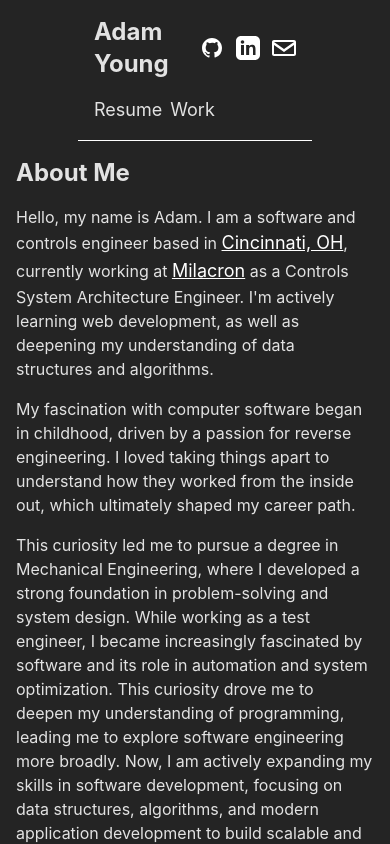
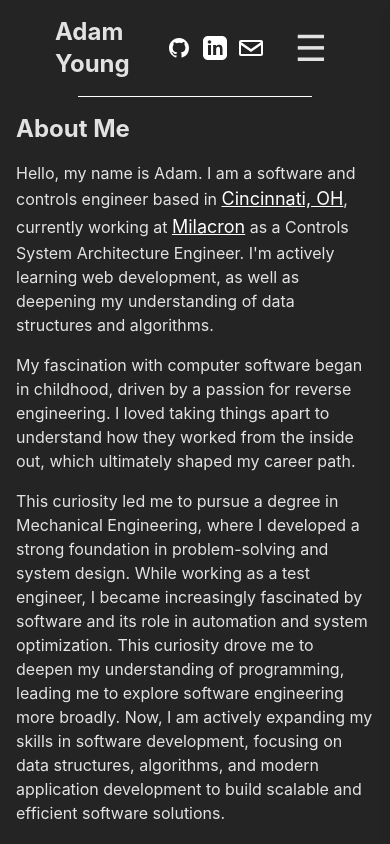
Before and after one commit to Adonuu/portfolio, a React (Vite) app: page / in a window 390 px wide. Shown: the top 844 px of the page. Built offline with nearby package versions, Linux system fonts and the light colour scheme.

Commit message:
added burger menu for better mobile experience

```diff
--- /dev/null
+++ b/src/components/burgerMenu.jsx
@@ -0,0 +1,41 @@
+import { useState, useEffect } from "react";
+import { Link } from "react-router-dom";
+import PropTypes from "prop-types";
+
+export function BurgerMenu({ className }) {
+  const [isOpen, setIsOpen] = useState(false);
+
+  useEffect(() => {
+    const handleClickOutside = (event) => {
+      if (isOpen && !event.target.closest(".burger-menu")) {
+        setIsOpen(false);
+      }
+    };
+    document.addEventListener("mousedown", handleClickOutside);
+    return () => document.removeEventListener("mousedown", handleClickOutside);
+  }, [isOpen]);
+
+  return (
+    <div className={` ${className}`}>
+      <button
+        className="p-2 md:hidden focus:outline-none text-4xl"
+        onClick={() => setIsOpen(!isOpen)}
+      >
+        {isOpen ? "✖" : "☰"}
+      </button>
+      <div
+        className={`fixed top-0 right-0 h-full w-64 bg-[#242424] shadow-lg p-4 flex flex-col items-start gap-4 z-50 transition-transform duration-300 ease-in-out transform ${isOpen ? "translate-x-0" : "translate-x-full"}`}
+      >
+        <nav className="flex flex-col gap-4">
+          <Link to="/" className="text-lg font-medium">Home</Link>
+          <Link to="/resume" className="text-lg font-medium">Resume</Link>
+          <Link to="/work" className="text-lg font-medium">Work</Link>
+        </nav>
+      </div>
+    </div>
+  );
+}
+
+BurgerMenu.propTypes = {
+    className: PropTypes.string
+};
--- a/src/components/topbar.jsx
+++ b/src/components/topbar.jsx
@@ -1,9 +1,10 @@
 import { Link } from 'react-router-dom';
+import { BurgerMenu } from './burgerMenu';
 
 export function TopBar() {
   return (
     <header>
-      <nav className="flex flex-wrap gap-2 justify-between items-center p-4 w-3/5 mx-auto">
+      <nav className="flex w-4/5 gap-2 justify-between items-center p-4 lg:w-3/5 mx-auto">
         <div className="flex gap-3 items-center">
           <Link to="/" className="relative font-bold text-2xl hover:text-blue-500 after:content-[''] after:absolute after:left-0 after:bottom-[-2px] after:w-full after:h-[2px] after:bg-blue-500 after:transition-all after:duration-300 after:scale-x-0 hover:after:scale-x-100 hover:after:origin-left hover:no-underline">
             Adam Young
@@ -50,8 +51,8 @@ export function TopBar() {
             </a>
           </div>
         </div>
-
-        <div className="flex gap-2 lg:ml-auto mt-2 lg:mt-0">
+        <BurgerMenu className="flex ml-4 justify-center items-center lg:hidden" />
+        <div className="hidden gap-2 lg:flex  lg:ml-auto mt-2 lg:mt-0">
           <Link className="relative text-lg hover:text-blue-500 after:content-[''] after:absolute after:left-0 after:bottom-[-2px] after:w-full after:h-[2px] after:bg-blue-500 after:transition-all after:duration-300 after:scale-x-0 hover:after:scale-x-100 hover:after:origin-left hover:no-underline" to="/resume">Resume</Link>
           <Link className="relative text-lg hover:text-blue-500 after:content-[''] after:absolute after:left-0 after:bottom-[-2px] after:w-full after:h-[2px] after:bg-blue-500 after:transition-all after:duration-300 after:scale-x-0 hover:after:scale-x-100 hover:after:origin-left hover:no-underline" to="/work">Work</Link>
         </div>
```
